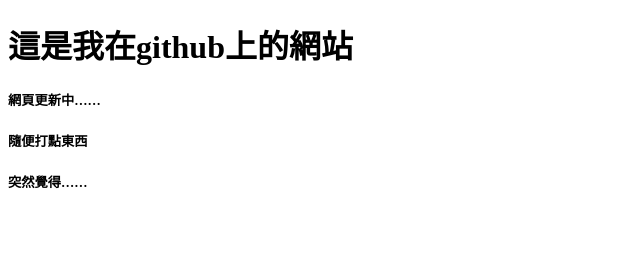
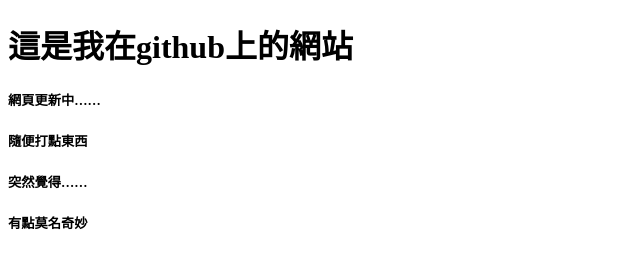
Before and after one commit to Tina-star2023/website, a plain HTML site: page index.html in a window 1280 px wide. Shown: the whole page, without its empty margins (0-640 px from the left). Drawn offline with Linux system fonts and the light colour scheme.

Commit message:
renew 3-1分支

```diff
--- a/index.html
+++ b/index.html
@@ -11,5 +11,6 @@
     <a href="https://www.google.com.tw/"></a>
     <h5>隨便打點東西</h5>
     <h5>突然覺得……</h5>
+    <h5>有點莫名奇妙</h5>
 </body>
 </html>
```
